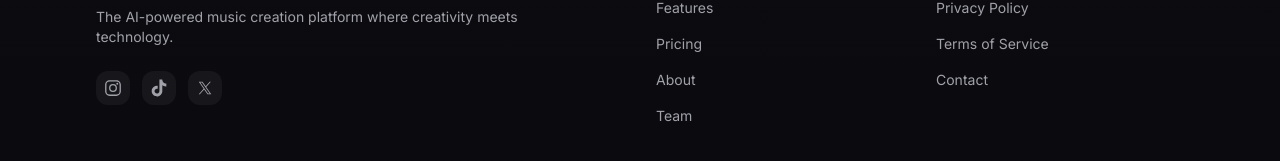
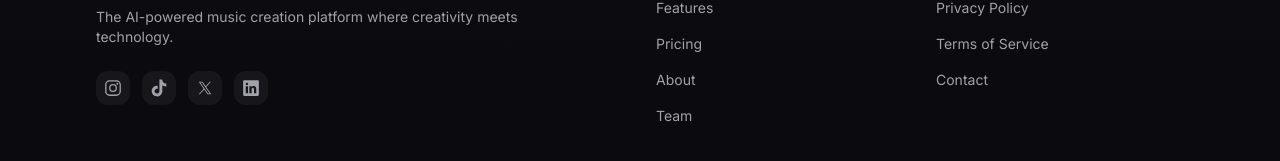
Before and after one commit to Songram-App/Songram-Website, a React (Vite) app: page / in a window 1280 px wide. Shown: the part 4561-4722 px from the top of the page. Built offline with nearby package versions, Linux system fonts and the light colour scheme; a web font is replaced by a local one.

Commit message:
added linkedin handle

```diff
--- a/src/pages/WelcomePage.tsx
+++ b/src/pages/WelcomePage.tsx
@@ -10,6 +10,7 @@ import {
   IoChatbubble,
   IoLogoInstagram,
   IoLogoTiktok,
+  IoLogoLinkedin,
   IoLogoApple,
   IoLogoWindows
 } from 'react-icons/io5';
@@ -660,6 +661,10 @@ const WelcomePage: React.FC = () => {
                   className="p-2 rounded-xl bg-white/5 text-gray-400 hover:text-white hover:bg-white/10 transition-all">
                   <XLogo size={18} />
                 </a>
+                <a href="https://www.linkedin.com/company/songram/?viewAsMember=true" target="_blank" rel="noopener noreferrer"
+                  className="p-2 rounded-xl bg-white/5 text-gray-400 hover:text-blue-400 hover:bg-white/10 transition-all">
+                  <IoLogoLinkedin size={18} />
+                </a>
               </div>
             </div>
 
```
